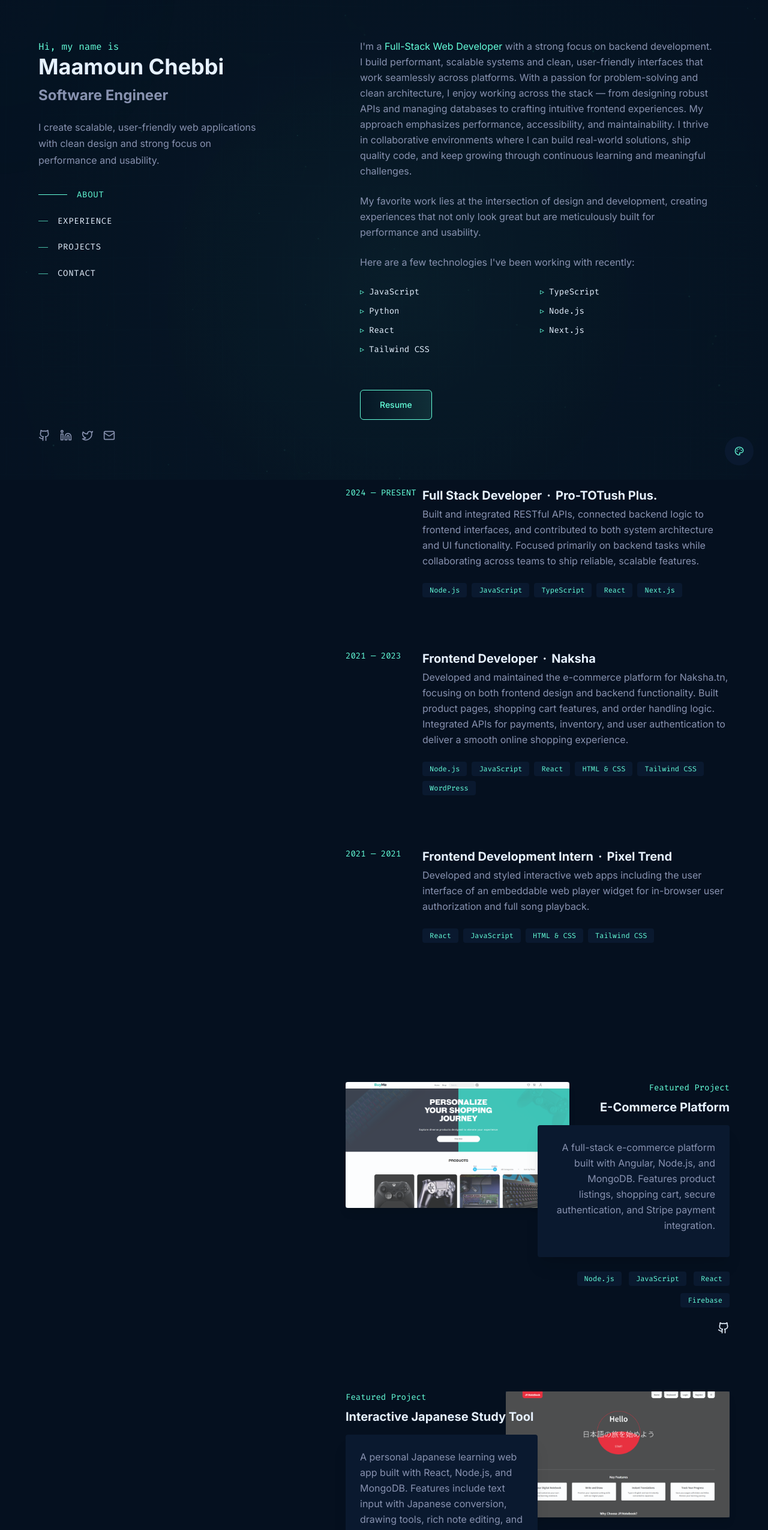
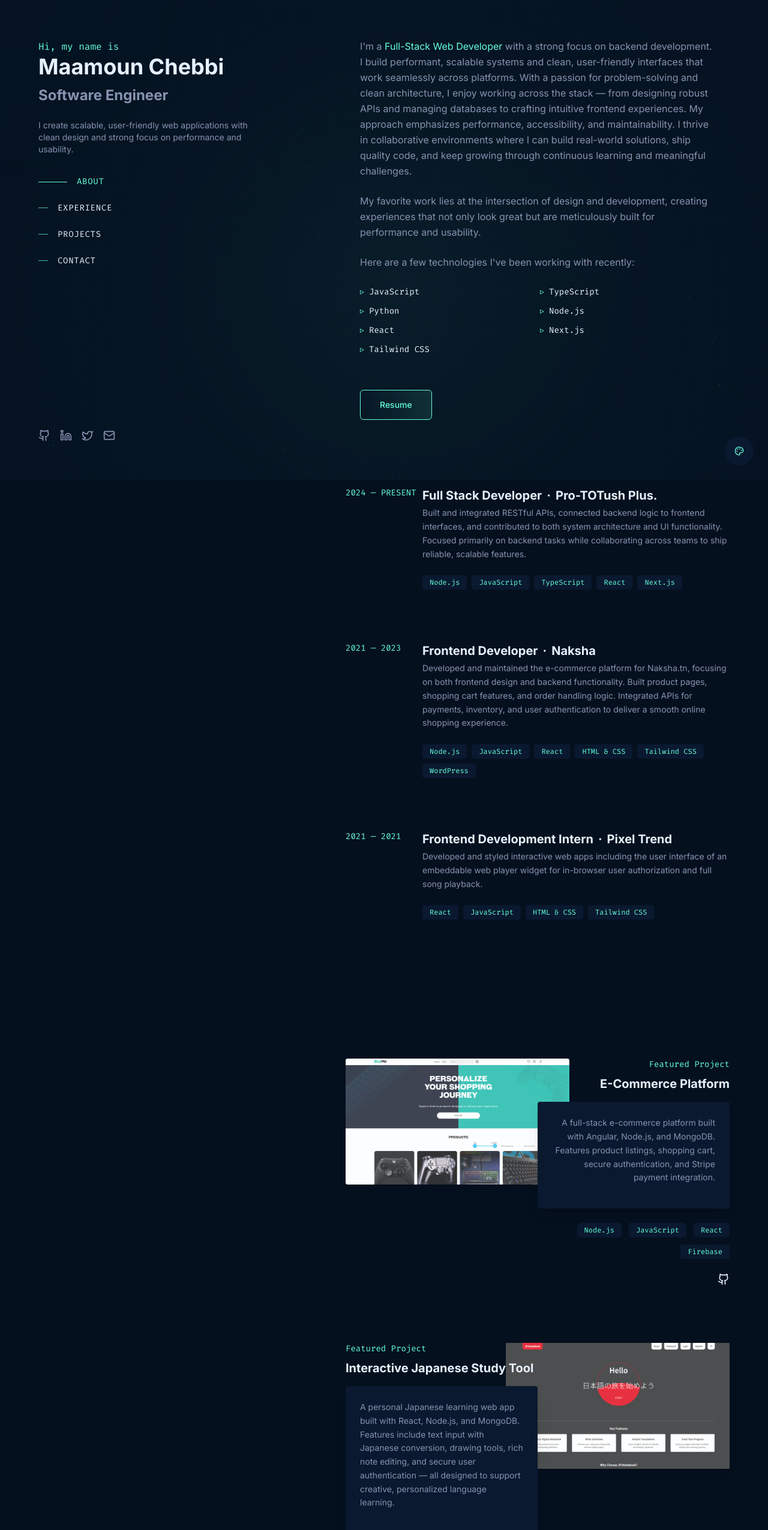
Before and after one commit to watch14/portfolio, a Next.js app: page / in a window 1280 px wide. Shown: the top 2551 px of the page at 60% size. Built offline with nearby package versions, Linux system fonts and the light colour scheme.

Commit message:
fix: adjust text size in ExperienceSection, ProjectsSection, and Sidebar for improved readability

```diff
--- a/components/sections/experience-section.tsx
+++ b/components/sections/experience-section.tsx
@@ -35,7 +35,7 @@ const ExperienceSection = forwardRef<HTMLElement, ExperienceSectionProps>(
                     <ArrowUpRight className="w-4 h-4 ml-1 opacity-0 -translate-y-1 group-hover:opacity-100 group-hover:translate-y-0 transition-all duration-300 text-accent" />
                   </span>
                 </h3>
-                <p className="text-muted mb-6 leading-relaxed">
+                <p className="text-muted mb-6 leading-relaxed text-sm">
                   Built and integrated RESTful APIs, connected backend logic to
                   frontend interfaces, and contributed to both system
                   architecture and UI functionality. Focused primarily on
@@ -79,7 +79,7 @@ const ExperienceSection = forwardRef<HTMLElement, ExperienceSectionProps>(
                     <ArrowUpRight className="w-4 h-4 ml-1 opacity-0 -translate-y-1 group-hover:opacity-100 group-hover:translate-y-0 transition-all duration-300 text-accent" />
                   </Link>
                 </h3>
-                <p className="text-muted mb-6 leading-relaxed">
+                <p className="text-muted mb-6 leading-relaxed text-sm">
                   Developed and maintained the e-commerce platform for
                   Naksha.tn, focusing on both frontend design and backend
                   functionality. Built product pages, shopping cart features,
@@ -128,7 +128,7 @@ const ExperienceSection = forwardRef<HTMLElement, ExperienceSectionProps>(
                     <ArrowUpRight className="w-4 h-4 ml-1 opacity-0 -translate-y-1 group-hover:opacity-100 group-hover:translate-y-0 transition-all duration-300 text-accent" />
                   </Link>
                 </h3>
-                <p className="text-muted mb-6 leading-relaxed">
+                <p className="text-muted mb-6 leading-relaxed text-sm">
                   Developed and styled interactive web apps including the user
                   interface of an embeddable web player widget for in-browser
                   user authorization and full song playback.
--- a/components/sections/projects-section.tsx
+++ b/components/sections/projects-section.tsx
@@ -47,7 +47,7 @@ const ProjectsSection = forwardRef<HTMLElement, ProjectsSectionProps>(
                 E-Commerce Platform
               </h3>
               <div className="bg-medium p-6 rounded shadow-xl mb-6">
-                <p className="text-muted leading-relaxed">
+                <p className="text-muted leading-relaxed text-sm">
                   A full-stack e-commerce platform built with Angular, Node.js,
                   and MongoDB. Features product listings, shopping cart, secure
                   authentication, and Stripe payment integration.
@@ -106,7 +106,7 @@ const ProjectsSection = forwardRef<HTMLElement, ProjectsSectionProps>(
                 Interactive Japanese Study Tool
               </h3>
               <div className="bg-medium p-6 rounded shadow-xl mb-6">
-                <p className="text-muted leading-relaxed">
+                <p className="text-muted leading-relaxed text-sm">
                   A personal Japanese learning web app built with React,
                   Node.js, and MongoDB. Features include text input with
                   Japanese conversion, drawing tools, rich note editing, and
@@ -175,7 +175,7 @@ const ProjectsSection = forwardRef<HTMLElement, ProjectsSectionProps>(
             <h4 className="text-light font-bold mb-2 hover-snappy-text">
               FeedME
             </h4>
-            <p className="text-muted mb-6 flex-grow leading-relaxed">
+            <p className="text-muted mb-6 flex-grow leading-relaxed text-sm">
               A meal planner suggesting recipes by ingredients, country, or
               random, with cooking videos.
             </p>
@@ -206,7 +206,7 @@ const ProjectsSection = forwardRef<HTMLElement, ProjectsSectionProps>(
             <h4 className="text-light font-bold mb-2 hover-snappy-text">
               AnimeSaver API
             </h4>
-            <p className="text-muted mb-6 flex-grow leading-relaxed">
+            <p className="text-muted mb-6 flex-grow leading-relaxed text-sm">
               A Flask API to track anime, with MyAnimeList integration and full
               user management.
             </p>
--- a/components/sidebar.tsx
+++ b/components/sidebar.tsx
@@ -31,7 +31,7 @@ export default function Sidebar({
           <h2 className="text-2xl font-bold text-muted mb-6">
             Software Engineer
           </h2>
-          <p className="text-muted mb-8 text-sg max-w-md">
+          <p className="text-muted mb-8 text-sm max-w-md">
             I create scalable, user-friendly web applications with clean design
             and strong focus on performance and usability.
           </p>
```
